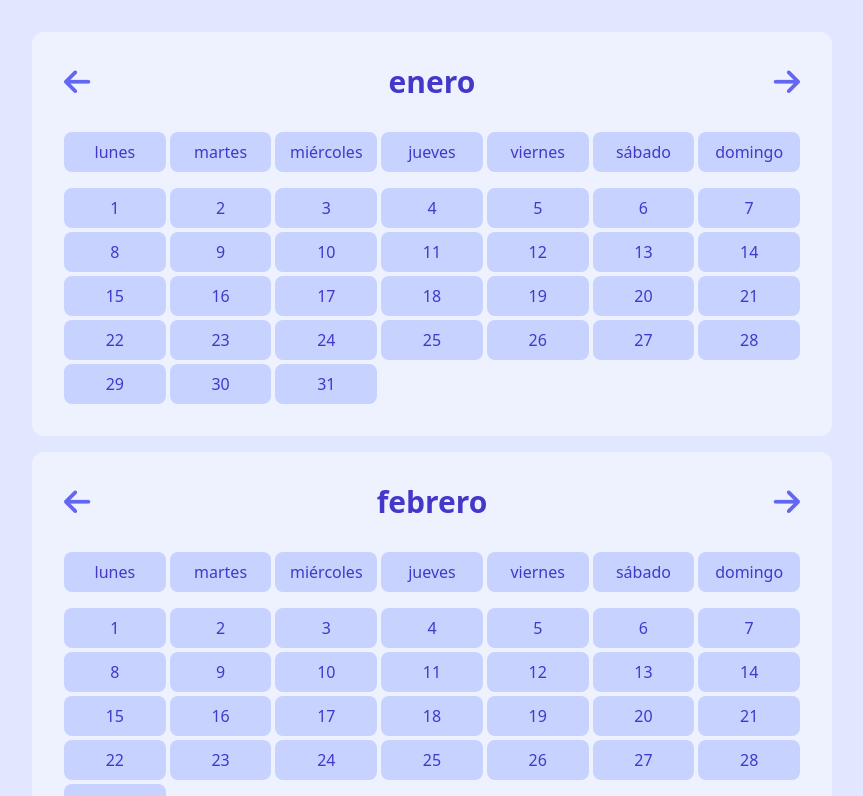
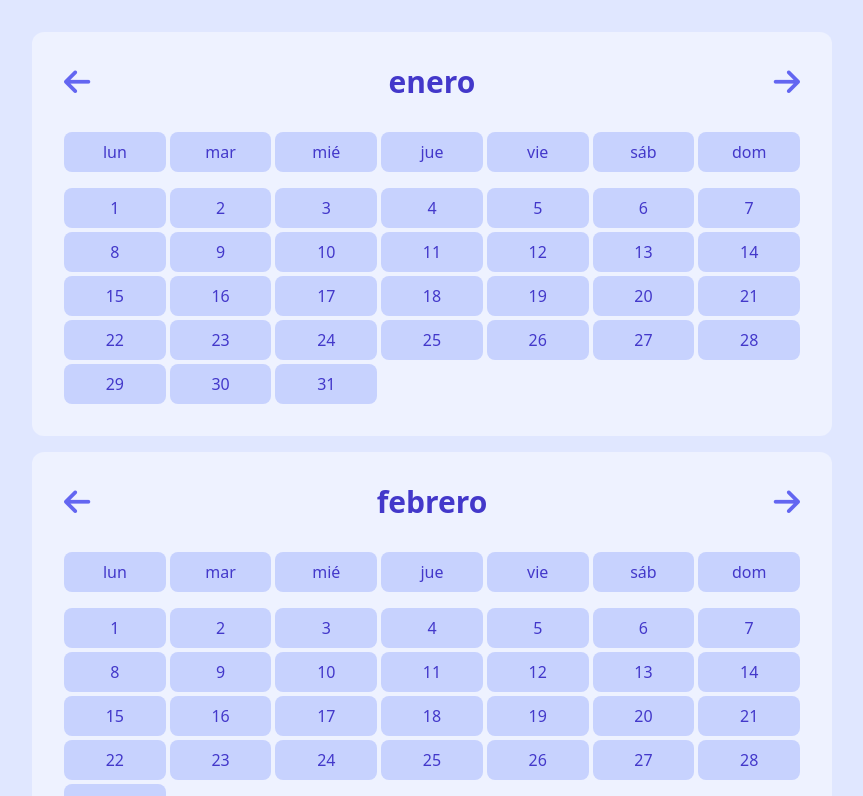
Before and after one commit to MMadlos/cronos-app, a React (Vite) app: page / in a window 1280 px wide. Shown: the top 796 px of the page, without its empty margins (208-1071 px from the left). Built offline with nearby package versions, Linux system fonts and the light colour scheme.

Commit message:
Replace weekdays long to short

```diff
--- a/src/utils.js
+++ b/src/utils.js
@@ -1,11 +1,9 @@
 // TODO: GET CURRENT YEAR
 const currentYear = 2024
-
-// TODO: GET LOCALE FROM PC
 const locale = "es"
 
 const weekdays = [...Array(7).keys()]
-const intlWeekday = new Intl.DateTimeFormat(locale, { weekday: "long" })
+const intlWeekday = new Intl.DateTimeFormat(locale, { weekday: "short" })
 
 const weekDaysName = weekdays.map((weekDayIndex) => {
 	const date = new Date(2024, 0, weekDayIndex + 1)
```
